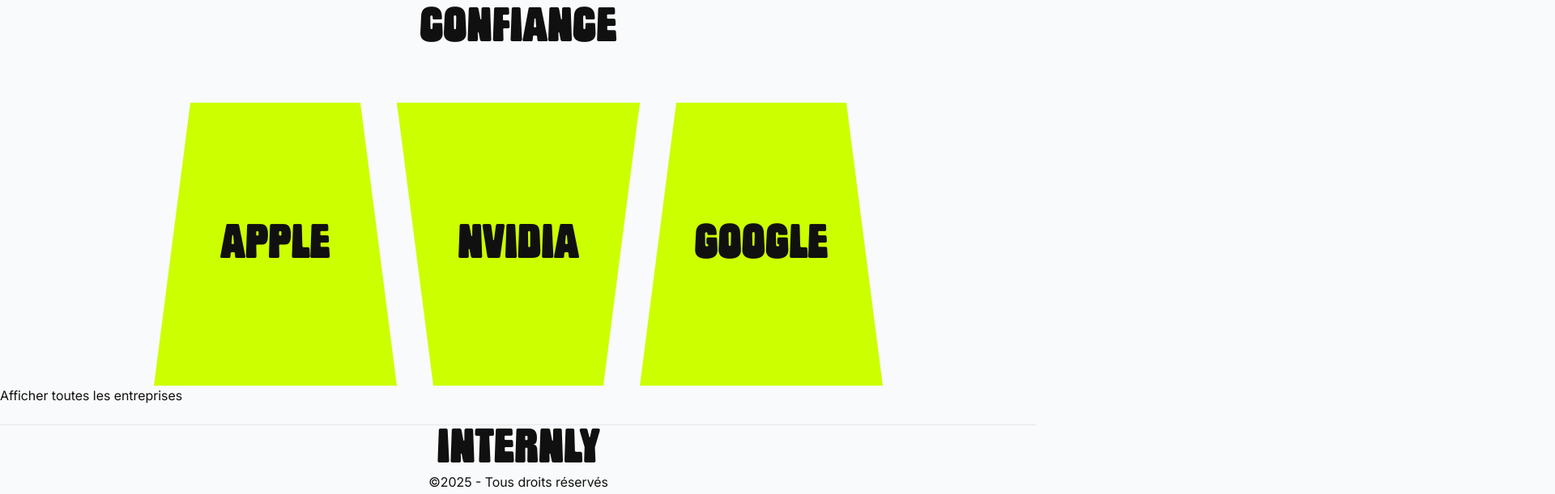
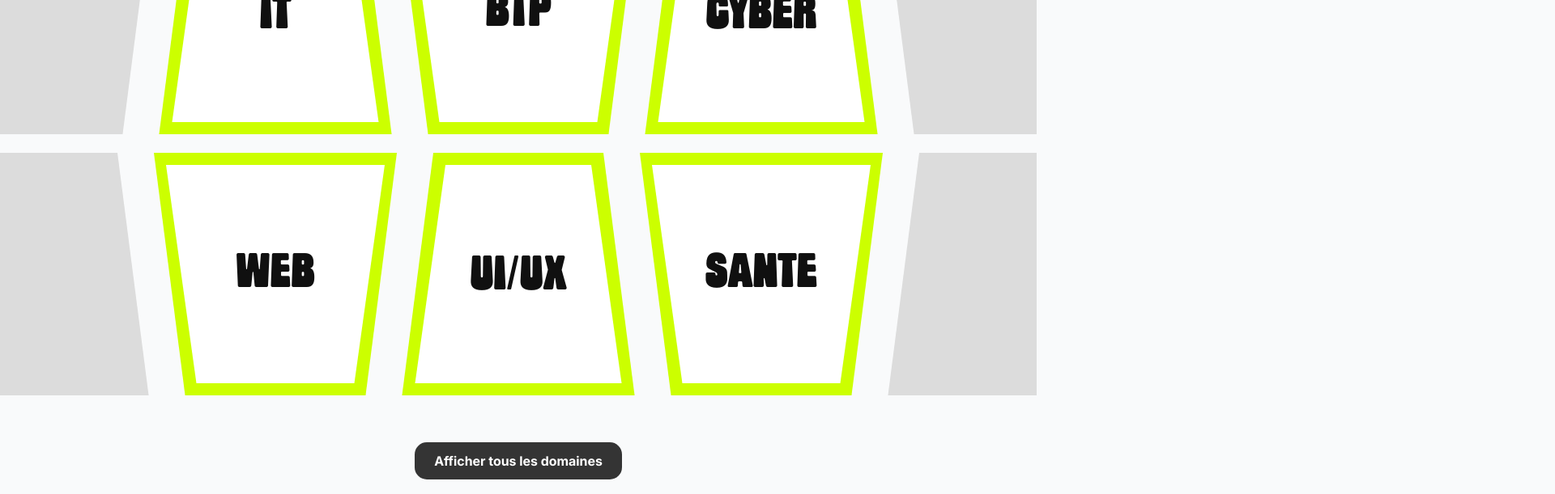
Before and after one commit to betasown/GR6-Internly_frontend, a Next.js app in the folder internly/: page / in a window 1280 px wide. Shown: the part 1860-2471 px from the top of the page at 81% size, 1920 px wide, since content can reach past the window. Built offline with nearby package versions, Linux system fonts and the light colour scheme.

Commit message:
ajout de la dernière section du home + commencement a l'ajout du nom du site et la description

```diff
--- a/internly/src/app/globals.css
+++ b/internly/src/app/globals.css
@@ -394,6 +394,13 @@ a.domaines-button:hover {
   color: var(--foreground);
 }
 
+.buttonContainer{
+  padding-top: 5%;
+  display: flex;
+  justify-content: center;
+  gap: 1rem;
+}
+
 /*_____________________________________________________________________________________________*/
 /*                                       Company Page                                          */
 /*_____________________________________________________________________________________________*/
--- a/internly/src/app/page.js
+++ b/internly/src/app/page.js
@@ -4,7 +4,15 @@ import Image from "next/image";
 export default function Home() {
   return (
     <div>
-      <img className="hero-image" src="/Assets/HP-Background.png"/>
+      <div className="relative">
+        <div className="absolute top-1/2 left-5 -translate-y-1/2 text-white font-special">
+          <h1 className="text-3xl font-bold">Internly</h1>
+          <p className="text-lg">Une petite description du site.</p>
+        </div>
+        <img className="w-full h-auto" src="/Assets/HP-Background.png" />
+      </div>
+
+
 
       {
       /*_____________________________________________________________________*/
@@ -214,10 +222,12 @@ export default function Home() {
         </div>
     </div>
 
-
+      <div className="buttonContainer">
+        <a href="/" className="domaines-button">Afficher tous les domaines</a>
+      </div>
 
     </div>
-    <a href="/" className="domaines-button">Afficher tous les domaines</a>
+
 
 
 
@@ -227,24 +237,67 @@ export default function Home() {
       /*_____________________________________________________________________*/
       }
 
+      <div className="HP_STRAT1-APropos">
+
       <p className="Paragraphe">Ils nous font</p>
       <h1 className="Titre">Confiance</h1>
 
-      <div className="HP-TrapezContainer">
-        <div className="HP-ContentTrapez_v1">
-          <h1 className="Titre">Apple</h1>
-        </div>
 
-        <div className="HP-ContentTrapez_v2">
-          <h1 className="Titre">Nvidia</h1>
-        </div>
 
-        <div className="HP-ContentTrapez_v1">
-          <h1 className="Titre">Google</h1>
-        </div>
+      <div className="Container">
+          <div className="HP-TrapezContainer-entreprise ">
+              <div className="Trapez">
+                <div className="HP-Trapez_v1">
+                  <h1 className="Titre"></h1>
+                </div>
+              </div>
+              <div className="Trapez">
+                <div className="HP-Trapez_v2">
+                  <h1 className="Titre"></h1>
+                </div>
+              </div>
+
+              <div className="Trapez">
+                <div className="HP-Trapez_v1">
+                  <h1 className="Titre"></h1>
+                </div>
+              </div>
+                <div className="Trapez">
+                  <div className="HP-ContentTrapez_v3"></div>
+                  <div className="HP-ContentTrapezSmallv3"><img src="/Assets/apple-logo.png" alt="Apple" /></div>
+                </div>
+                <div className="Trapez">
+                  <div className="HP-ContentTrapez_v4"></div>
+                  <div className="HP-ContentTrapezSmallv4"><img src="/Assets/nvidia-logo.png" alt="Nvidia" /></div>
+                </div>
+                <div className="Trapez">
+                  <div className="HP-ContentTrapez_v3"></div>
+                  <div className="HP-ContentTrapezSmallv3"><img src="/Assets/google-logo.png" alt="Google" /></div>
+                </div>
+              <div className="Trapez">
+                <div className="HP-Trapez_v1">
+                  <h1 className="Titre"></h1>
+                </div>
+              </div>
+              <div className="Trapez">
+                <div className="HP-Trapez_v2">
+                  <h1 className="Titre"></h1>
+                </div>
+              </div>
+
+              <div className="Trapez">
+                <div className="HP-Trapez_v1">
+                  <h1 className="Titre"></h1>
+                </div>
+              </div>
+          </div>
       </div>
 
-      <a href="/" title="Découvrir les entreprises">Afficher toutes les entreprises</a>
+      <div className="buttonContainer">
+        <a href="/entreprises" className="domaines-button">Découvrir les entreprises partenaires</a>
+      </div>
+
+      </div>
 
 
     </div>
--- a/internly/tailwind.config.mjs
+++ b/internly/tailwind.config.mjs
@@ -7,6 +7,9 @@ export default {
   ],
   theme: {
     extend: {
+      fontFamily: {
+        special: ['Inter', 'sans-serif'],
+      },
       colors: {
         background: "var(--background)",
         foreground: "var(--foreground)",
```
